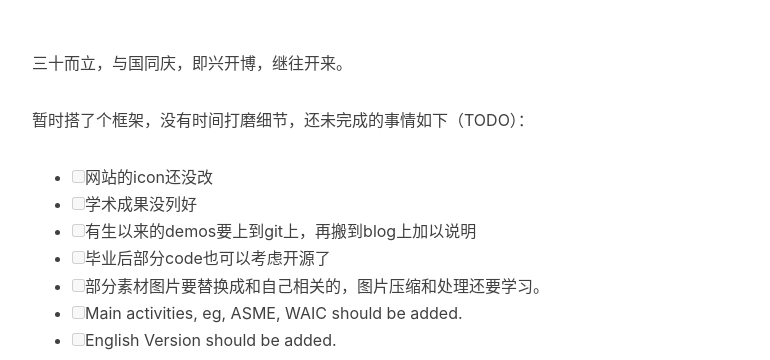
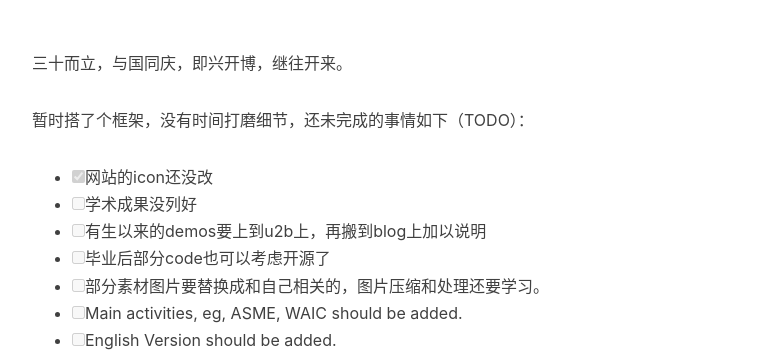
Before and after one commit to YXY1988/yxy1988.github.io, a Jekyll site: the page built from _posts/2018-10-02-Blog-开通啦.md, in a window 1280 px wide. Shown: the part 523-883 px from the top of the page, without its empty margins (233-1003 px from the left). Built offline with Jekyll 4.4.1, drawn with Linux system fonts in a browser that asks for light colours; nearby versions of some CDN libraries; comment, search, counter and statistics services are not loaded.

Commit message:
Update 2018-10-02-Blog-开通啦.md

```diff
--- a/_posts/2018-10-02-Blog-开通啦.md
+++ b/_posts/2018-10-02-Blog-开通啦.md
@@ -16,9 +16,9 @@ tags:
 
 暂时搭了个框架，没有时间打磨细节，还未完成的事情如下（TODO）：
 
-- [ ] 网站的icon还没改
+- [x] 网站的icon还没改
 - [ ] 学术成果没列好
-- [ ] 有生以来的demos要上到git上，再搬到blog上加以说明
+- [ ] 有生以来的demos要上到u2b上，再搬到blog上加以说明
 - [ ] 毕业后部分code也可以考虑开源了
 - [ ] 部分素材图片要替换成和自己相关的，图片压缩和处理还要学习。
 - [ ] Main activities, eg, ASME, WAIC should be added.
```
